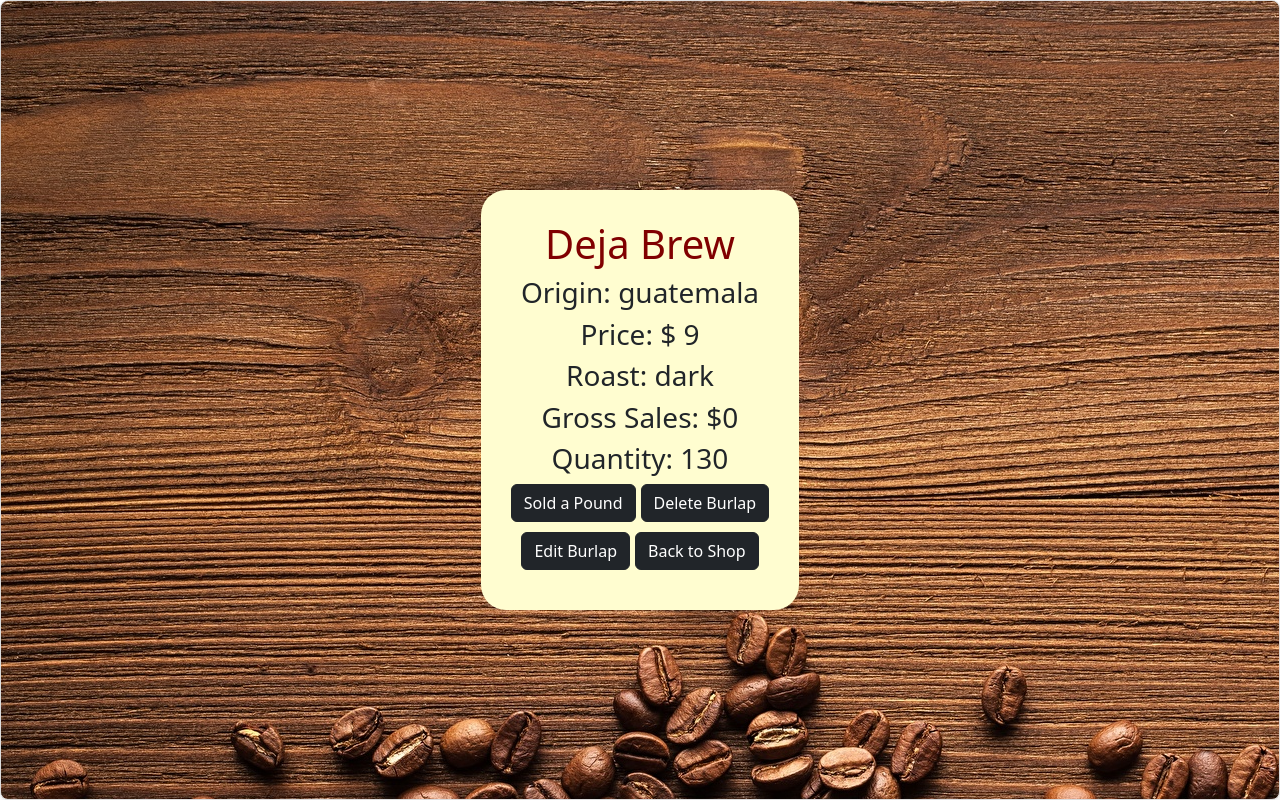
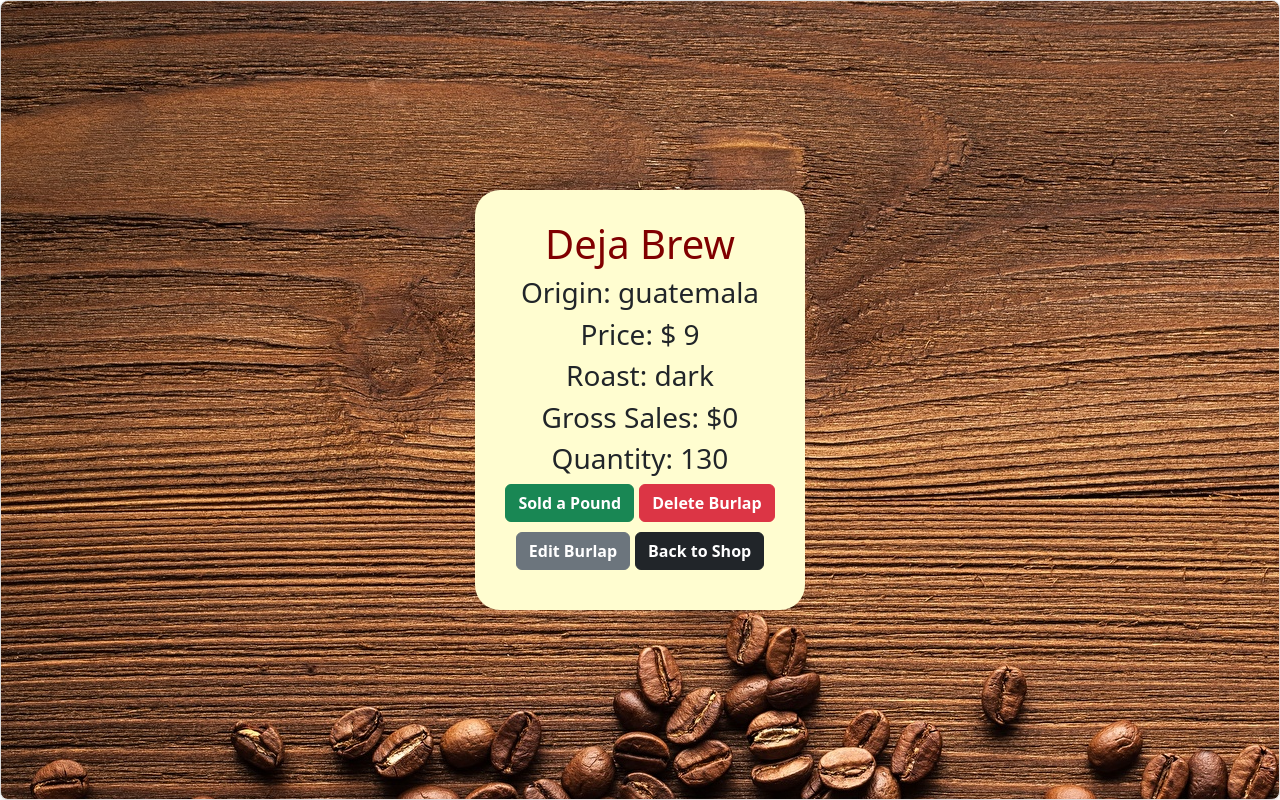
Before and after one commit to tdietzel/Coffee_Shop_Redux, a React (Vite) app: page / in a window 1280 px wide. Both pictures are taken after a click on the item "Deja Brew". Built offline with nearby package versions, Linux system fonts and the light colour scheme.

Commit message:
Update Styles

```diff
--- a/src/components/EditInventoryForm.jsx
+++ b/src/components/EditInventoryForm.jsx
@@ -64,7 +64,7 @@ const EditInventoryForm = ({ editedCoffee, onSubmit }) => {
           onChange={handleChange}
         />
       <br />
-      <button type="submit" className="btn btn-dark">Save Changes</button>
+      <button type="submit" className="btn btn-success">Save Changes</button>
     </form>
   );
 };
--- a/src/components/NewInventoryForm.jsx
+++ b/src/components/NewInventoryForm.jsx
@@ -46,7 +46,7 @@ function NewInventoryForm({ onSubmit }) {
         required
       />
       <br />
-      <button type="submit" style={{ textAlign: 'center', marginTop: '10px' }} className="btn btn-success">Add Burlap</button>
+      <button type="submit" style={{ textAlign: 'center', marginTop: '10px', fontWeight: 900 }} className="btn btn-info">Add Burlap</button>
       </form>
     </div>
   );
--- a/src/components/ShopControl.jsx
+++ b/src/components/ShopControl.jsx
@@ -77,20 +77,20 @@ const ShopControl = () => {
         <div className="coffee-details">
           <div className="coffee-details-inner">
             <EditInventoryForm editedCoffee={editedCoffee} onSubmit={handleEditSubmit}/>
-            <button onClick={handleHomeShop} style={{ marginTop: '10px' }} className="btn btn-dark">Back to Shop</button>
+            <button onClick={handleHomeShop} className="btn btn-dark">Back to Shop</button>
           </div>
         </div>
       ) : selectedCoffee ? (
         <div className="coffee-details">
           <div className="coffee-details-inner">
             <CoffeeDetails coffee={selectedCoffee} />
-            <div className="button-row">
-              <button onClick={handlePurchase} style={{ marginBottom: '10px', marginRight: '5px' }} className="btn btn-dark"> Sold a Pound </button>
-              <button onClick={handleDelete} style={{ marginBottom: '10px'}} className="btn btn-dark"> Delete Burlap </button>
+            <div>
+              <button onClick={handlePurchase} style={{ marginRight: '5px'}} className="btn btn-success"> Sold a Pound </button>
+              <button onClick={handleDelete} className="btn btn-danger"> Delete Burlap </button>
             </div>
-            <div className="button-row">
-            <button onClick={handleEdit} style={{ marginBottom: '10px', marginRight: '5px' }} className="btn btn-dark"> Edit Burlap </button>
-              <button onClick={handleHomeShop} style={{ marginBottom: '10px'}} className="btn btn-dark"> Back to Shop </button>
+            <div>
+            <button onClick={handleEdit} style={{ marginRight: '5px'}} className="btn btn-secondary"> Edit Burlap </button>
+              <button onClick={handleHomeShop} className="btn btn-dark"> Back to Shop </button>
             </div>
           </div>
         </div>
--- a/src/index.css
+++ b/src/index.css
@@ -41,10 +41,6 @@
 .form-styling h2 {
   color:white;
 }
-.button-row {
-  display: flex;
-  justify-content: space-between;
-}
 
 /* ShopControl.jsx | div className="coffee-details" */
 .coffee-details {
@@ -69,3 +65,7 @@
   padding: 30px;
   border-radius: 25px;
 }
+.coffee-details-inner button {
+  font-weight: 600;
+  margin-bottom: 10px;
+}
```
